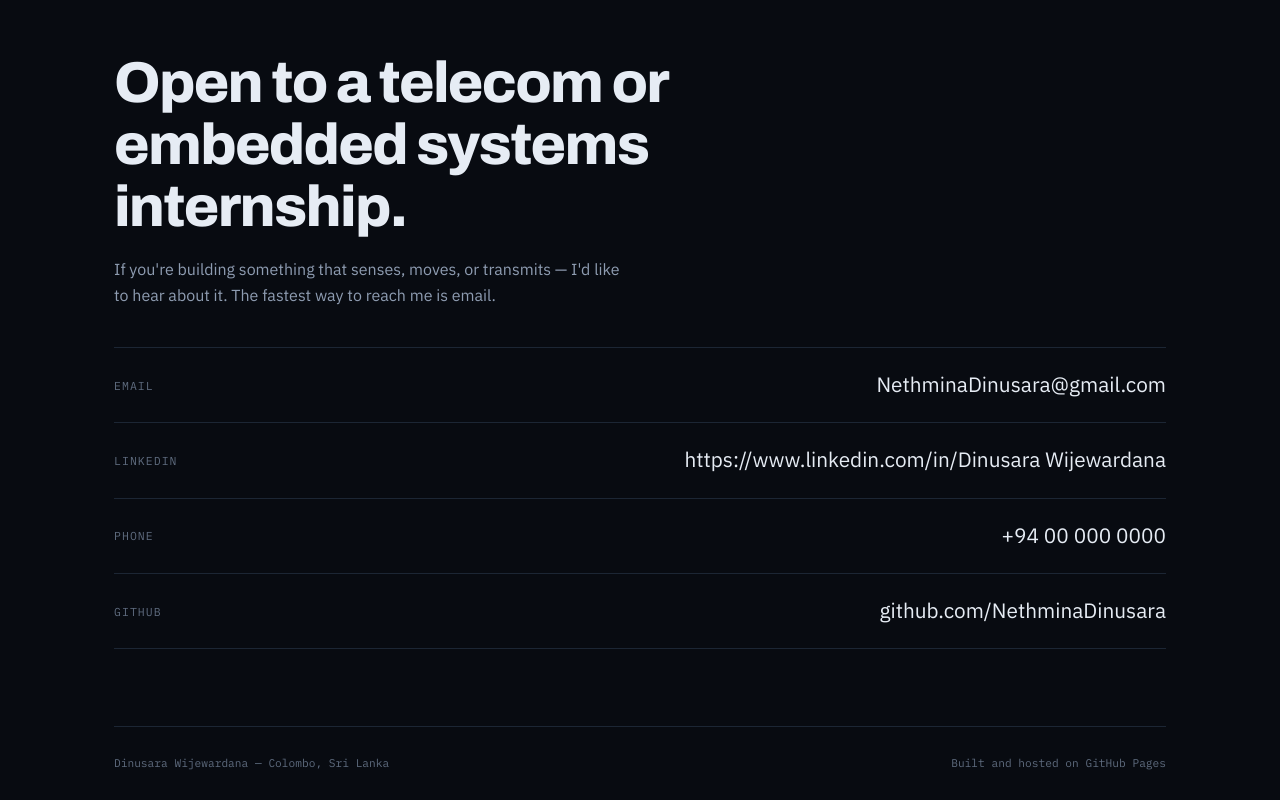
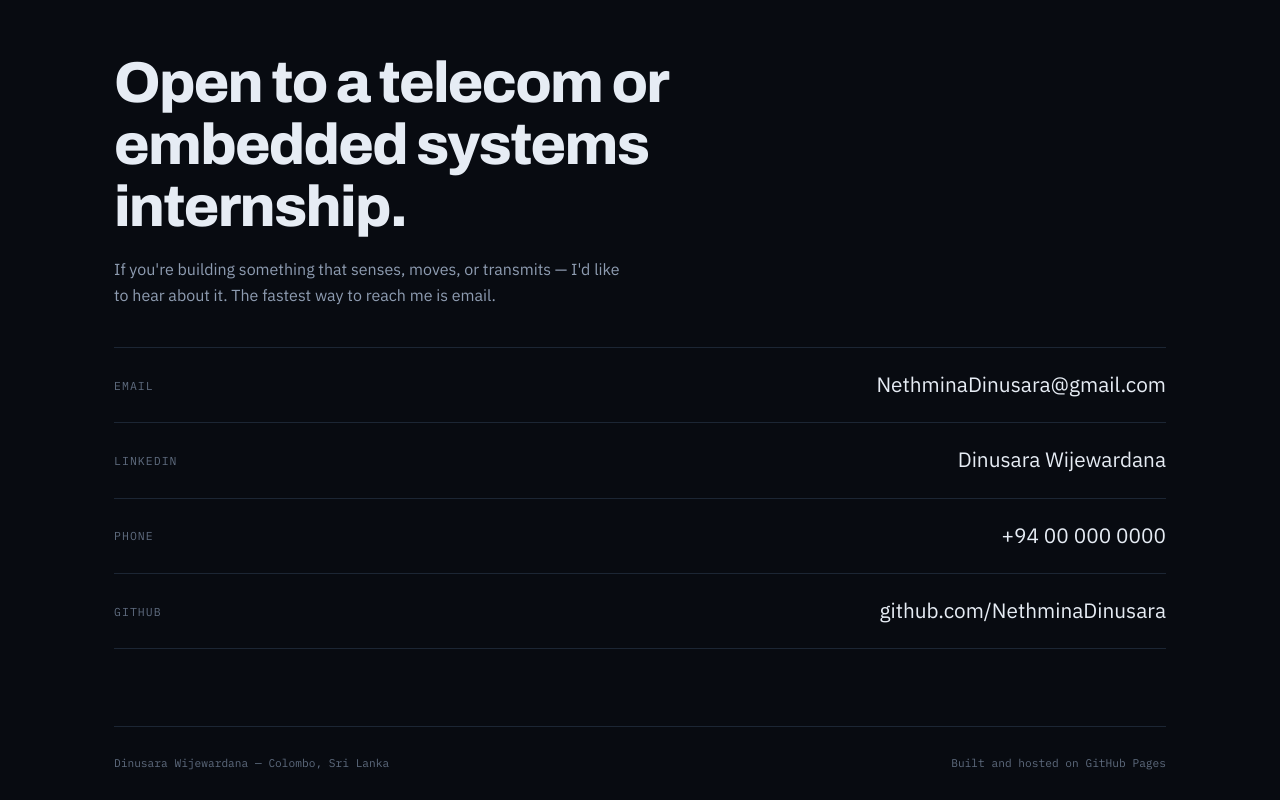
Before and after one commit to NethminaDinusara/NethminaDinusara.github.io, a plain HTML site: page index.html in a window 1280 px wide. Shown: the part 6035-6835 px from the top of the page. Drawn offline with Linux system fonts and the light colour scheme.

Commit message:
Update index.html

```diff
--- a/index.html
+++ b/index.html
@@ -618,7 +618,7 @@ footer{border-top:1px solid var(--line);padding:1.7rem 0;font-family:var(--mono)
       <span class="ch-key">EMAIL</span><span class="ch-val">NethminaDinusara@gmail.com</span></a>
     <!-- ⚠ REPLACE: LinkedIn — change href AND text -->
     <a class="ch" href="https://www.linkedin.com/in/dinusara-wijewardana-701326332?utm_source=share_via&utm_content=profile&utm_medium=member_ios" target="_blank" rel="noopener">
-      <span class="ch-key">LINKEDIN</span><span class="ch-val">https://www.linkedin.com/in/Dinusara Wijewardana</span></a>
+      <span class="ch-key">LINKEDIN</span><span class="ch-val">Dinusara Wijewardana</span></a>
     <!-- ⚠ REPLACE: phone -->
     <a class="ch" href="tel:+94000000000">
       <span class="ch-key">PHONE</span><span class="ch-val">+94 00 000 0000</span></a>
```
